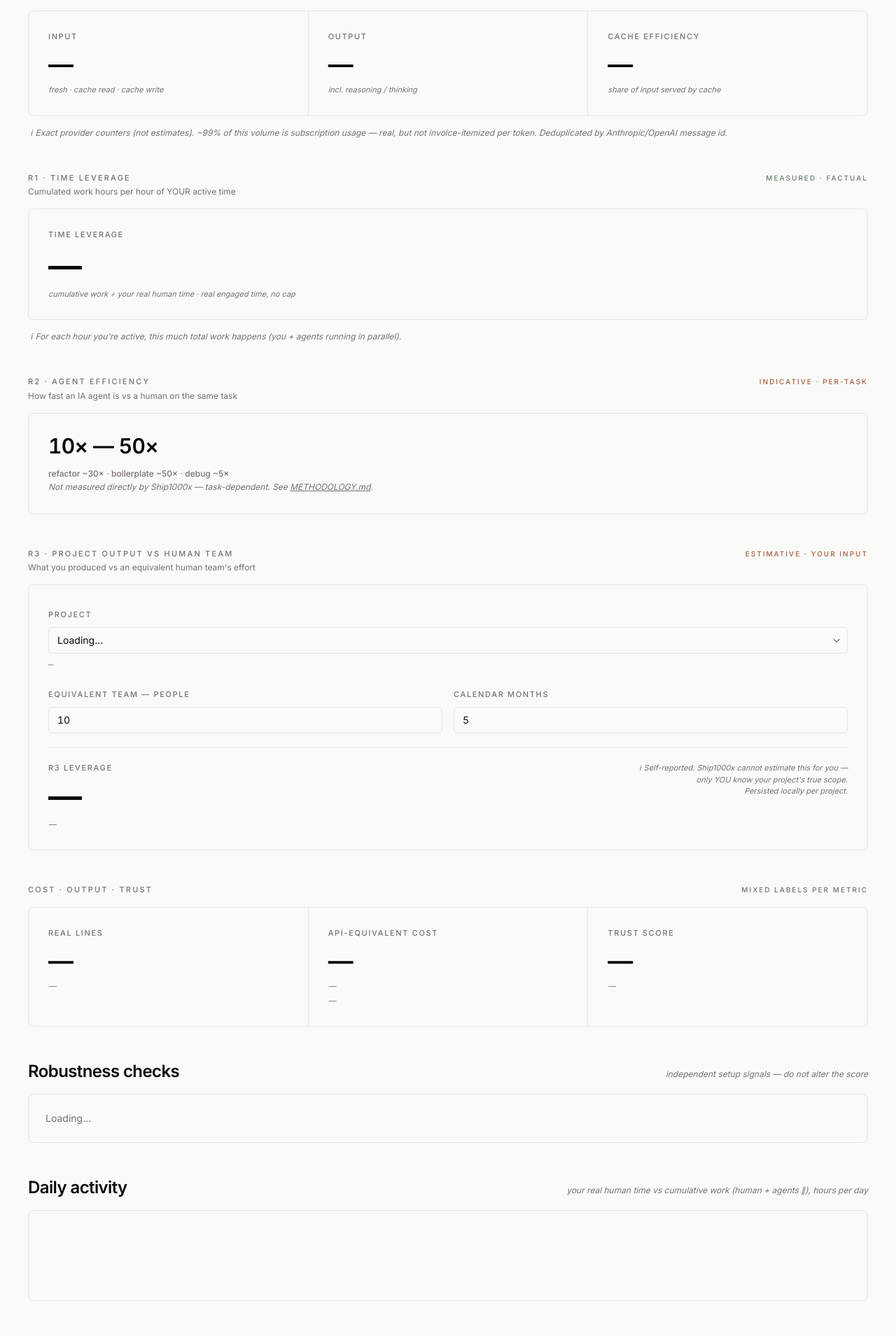
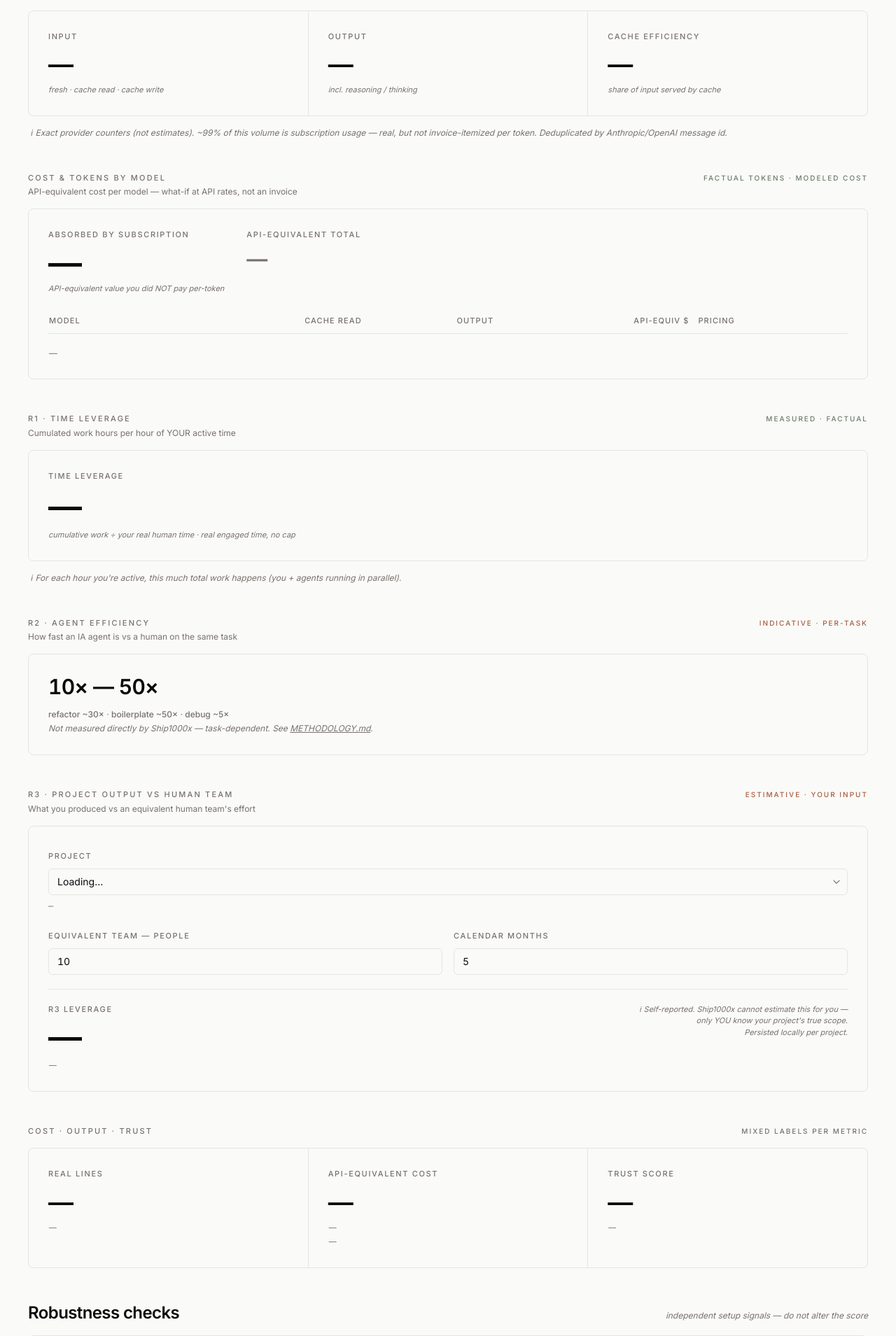
Before and after one commit to Mr1000xGrowth/ship1000x, a Python web app: template ship1000x/web/templates/overview.html in a window 1280 px wide. Shown: the part 603-2512 px from the top of the page at 70% size. Run offline with Jinja, Linux system fonts and the light colour scheme; the template is opened without the code that fills it, so the values that code supplies are empty; a map, chart or similar area stays blank; some libraries are stand-ins or nearby versions.

Commit message:
feat(dashboard): API + vue Cost & Tokens par modèle
- API /api/cost-models : totaux (api_equivalent, billed, subscription_absorbed),
  by_model (tokens décomposés + coût + qualité tarif + série quotidienne),
  pricing (version snapshot + modèles en fallback)
- dashboard : section "Cost & tokens by model" — ROI abonnement en tête,
  table provider→modèle triée par coût, badges tarif exact/fallback,
  unités adaptatives, libellés honnêtes (what-if, pas une facture)
- smoke test de l'endpoint

Co-Authored-By: Claude Opus 4.7 <noreply@anthropic.com>

```diff
--- a/ship1000x/web/templates/overview.html
+++ b/ship1000x/web/templates/overview.html
@@ -78,6 +78,45 @@
       ℹ Exact provider counters (not estimates). ~99% of this volume is subscription usage —
       real, but not invoice-itemized per token. Deduplicated by Anthropic/OpenAI message id.
     </p>
+  </section>
+
+  <!-- COST BY MODEL -->
+  <section class="space-y-4">
+    <div class="flex items-baseline justify-between">
+      <div>
+        <div class="text-[11px] uppercase tracking-[0.2em] text-stone font-medium">Cost & tokens by model</div>
+        <div class="text-xs text-stone mt-1">API-equivalent cost per model — what-if at API rates, not an invoice</div>
+      </div>
+      <span class="text-[10px] uppercase tracking-[0.2em] text-sage font-medium">Factual tokens · Modeled cost</span>
+    </div>
+    <div class="bg-paper dark:bg-graphite border border-mist dark:border-slate rounded-lg p-7 space-y-5">
+      <div class="flex items-baseline gap-8 flex-wrap">
+        <div>
+          <div class="text-[11px] uppercase tracking-[0.15em] text-stone font-medium">Absorbed by subscription</div>
+          <div class="mt-2 font-display text-5xl text-ink dark:text-paper font-numeric" id="cm-absorbed">—</div>
+          <div class="text-[11px] text-stone mt-1 italic">API-equivalent value you did NOT pay per-token</div>
+        </div>
+        <div>
+          <div class="text-[11px] uppercase tracking-[0.15em] text-stone font-medium">API-equivalent total</div>
+          <div class="mt-2 font-display text-3xl text-stone font-numeric" id="cm-apieq">—</div>
+        </div>
+      </div>
+      <div class="overflow-x-auto">
+        <table class="w-full text-sm">
+          <thead>
+            <tr class="text-[11px] uppercase tracking-[0.1em] text-stone border-b border-mist dark:border-slate">
+              <th class="text-left py-2 font-medium">Model</th>
+              <th class="text-right py-2 font-medium">Cache read</th>
+              <th class="text-right py-2 font-medium">Output</th>
+              <th class="text-right py-2 font-medium">API-equiv $</th>
+              <th class="text-left py-2 pl-3 font-medium">Pricing</th>
+            </tr>
+          </thead>
+          <tbody id="cm-rows" class="font-numeric"></tbody>
+        </table>
+      </div>
+      <p class="text-xs text-stone italic" id="cm-pricing-note">—</p>
+    </div>
   </section>
 
   <!-- R1 — TIME LEVERAGE -->
@@ -594,6 +633,36 @@ async function loadSourceQuality(days) {
   }
 }
 
+async function loadCostModels(days) {
+  try {
+    const d = await fetchJSON(`/api/cost-models?days=${days}`);
+    const fmtBig = (n) => (n >= 1e9 ? (n/1e9).toFixed(2)+' Md' : n >= 1e6 ? (n/1e6).toFixed(1)+' M' : n >= 1e3 ? (n/1e3).toFixed(0)+' k' : String(n|0));
+    document.getElementById('cm-absorbed').textContent = fmtCurrency(d.totals.subscription_absorbed);
+    document.getElementById('cm-apieq').textContent = fmtCurrency(d.totals.api_equivalent);
+    const tbody = document.getElementById('cm-rows');
+    tbody.innerHTML = '';
+    d.by_model.forEach(m => {
+      const tr = document.createElement('tr');
+      tr.className = 'border-b border-mist/40 dark:border-slate/40';
+      const badge = m.pricing_quality === 'exact'
+        ? '<span class="text-sage">✓ exact</span>'
+        : '<span class="text-clay">⚠ fallback</span>';
+      tr.innerHTML =
+        `<td class="py-2 text-ink dark:text-paper">${m.provider} / ${m.model}</td>` +
+        `<td class="py-2 text-right text-stone">${fmtBig(m.tokens.cache_read)}</td>` +
+        `<td class="py-2 text-right text-stone">${fmtBig(m.tokens.output_tokens)}</td>` +
+        `<td class="py-2 text-right text-ink dark:text-paper">${fmtCurrency(m.cost_api_equivalent)}</td>` +
+        `<td class="py-2 pl-3 text-[11px]">${badge}</td>`;
+      tbody.appendChild(tr);
+    });
+    const fb = d.pricing.fallback_models;
+    document.getElementById('cm-pricing-note').textContent =
+      `Pricing snapshot ${d.pricing.version}` +
+      (fb.length ? ` · ${fb.length} model(s) without exact rate: ${fb.join(', ')}` : ' · all models priced') +
+      ` · ${d.pricing.note}`;
+  } catch (e) { /* table reste vide */ }
+}
+
 async function reloadData() {
   const days = window.getWindowDays();
   await Promise.all([
@@ -602,6 +671,7 @@ async function reloadData() {
     loadTrust(days),
     loadSourceQuality(days),
     loadProjectsForR3(days),
+    loadCostModels(days),
   ]);
 }
 
```
Also changed, not shown: ship1000x/web/app.py (+72 -0 lines), tests/test_dashboard_smoke.py (+14 -0 lines).
